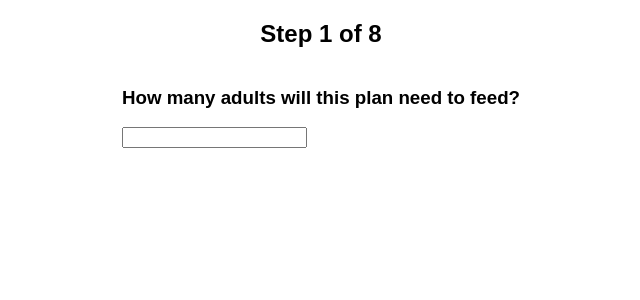
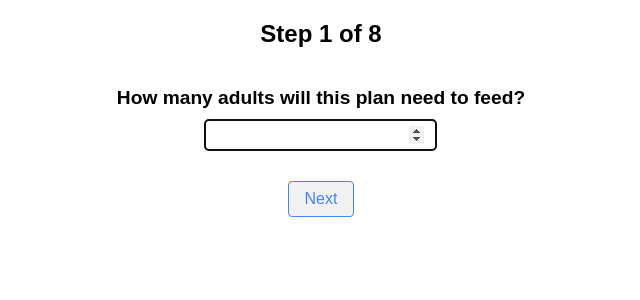
Before and after one commit to martinclason123/ai-grocery-list, a Next.js app: page / in a window 1280 px wide. Both pictures are taken after a click on the button "Get Started". Shown: the top 300 px of the page, without its empty margins (319-959 px from the left). Built offline with nearby package versions, Linux system fonts and the light colour scheme.

Commit message:
First 5 questions

```diff
--- a/components/MultiStepForm.js
+++ b/components/MultiStepForm.js
@@ -33,30 +33,18 @@ const BackButton = styled.button`
 const MultiStepForm = ({ questions, onComplete }) => {
   const [currentStep, setCurrentStep] = useState(0);
   const [values, setValues] = useState(Array(questions.length).fill(null));
-  const [formData, setFormData] = useState({
-    adults: 1,
-    children: 0,
-    store: "",
-    priorities: [],
-    diet: "",
-    allergies: [],
-    days: 1,
-    meals: [],
-  });
 
-  const handleNext = (newValue, shouldMoveNext = true) => {
+  const handleNext = (newValue) => {
     setValues((prevValues) => {
       const newValues = [...prevValues];
       newValues[currentStep] = newValue;
       return newValues;
     });
 
-    if (shouldMoveNext) {
     if (currentStep === questions.length - 1) {
       onComplete(values);
     } else {
       setCurrentStep((prevStep) => prevStep + 1);
-      }
     }
   };
 
@@ -71,19 +59,25 @@ const MultiStepForm = ({ questions, onComplete }) => {
       <StepHeading>
         Step {currentStep + 1} of {questions.length}
       </StepHeading>
-      {currentStep === 3 ? (
-        <CurrentQuestion
-          value={formData.priorities}
-          onNext={(newValue) => handleNext(newValue)}
-          onValueChange={(newValue) => handleNext(newValue, false)}
-        />
-      ) : (
       <CurrentQuestion
         value={values[currentStep]}
-          onChange={(newValue) => handleNext(newValue)}
+        onChange={(newValue) => {
+          setValues((prevValues) => {
+            const newValues = [...prevValues];
+            newValues[currentStep] = newValue;
+            return newValues;
+          });
+        }}
+        onNext={handleNext}
+        onValueChange={(newValue) => {
+          setValues((prevValues) => {
+            const newValues = [...prevValues];
+            newValues[currentStep] = newValue;
+            return newValues;
+          });
+        }}
+        onBack={handleBack}
       />
-      )}
-
       {currentStep > 0 && <BackButton onClick={handleBack}>Back</BackButton>}
     </MultiStepFormContainer>
   );
--- a/components/Question1.js
+++ b/components/Question1.js
@@ -1,6 +1,49 @@
-import React from "react";
+import React, { useEffect, useRef } from "react";
+import styled from "styled-components";
 
-const Question1 = ({ value, onChange }) => {
+const QuestionContainer = styled.div`
+  display: flex;
+  flex-direction: column;
+  align-items: center;
+`;
+
+const QuestionHeading = styled.h3`
+  font-size: 1.2rem;
+  margin-bottom: 10px;
+`;
+
+const StyledInput = styled.input`
+  font-size: 1rem;
+  padding: 6px 12px;
+  border: 1px solid #ccc;
+  border-radius: 4px;
+  margin-bottom: 20px;
+`;
+
+const NextButton = styled.button`
+  font-size: 1rem;
+  padding: 8px 16px;
+  cursor: pointer;
+  background-color: #f1f1f1;
+  color: #4285f4;
+  border: 1px solid #4285f4;
+  border-radius: 4px;
+  margin-top: 10px;
+  transition: background-color 0.3s, color 0.3s;
+
+  &:hover {
+    background-color: #4285f4;
+    color: white;
+  }
+`;
+
+const Question1 = ({ value, onChange, onNext, onBack }) => {
+  const inputRef = useRef();
+
+  useEffect(() => {
+    inputRef.current.focus();
+  }, []);
+
   const handleChange = (e) => {
     const newValue = parseInt(e.target.value, 10);
     if (!isNaN(newValue) && newValue >= 1) {
@@ -10,17 +53,31 @@ const Question1 = ({ value, onChange }) => {
     }
   };
 
+  const handleKeyDown = (e) => {
+    if (e.key === "Enter") {
+      onNext();
+    } else if (e.key === "ArrowRight") {
+      onNext();
+    } else if (e.key === "ArrowLeft") {
+      onBack();
+    }
+  };
+
   return (
-    <div>
-      <h3>How many adults will this plan need to feed?</h3>
-      <input
+    <QuestionContainer onKeyDown={handleKeyDown}>
+      <QuestionHeading>
+        How many adults will this plan need to feed?
+      </QuestionHeading>
+      <StyledInput
+        ref={inputRef}
         type="number"
         min="1"
         step="1"
         value={value}
         onChange={handleChange}
       />
-    </div>
+      <NextButton onClick={onNext}>Next</NextButton>
+    </QuestionContainer>
   );
 };
 
--- a/components/Question2.js
+++ b/components/Question2.js
@@ -1,26 +1,90 @@
-import React from "react";
+import React, { useRef, useEffect } from "react";
+import styled from "styled-components";
 
-const Question2 = ({ value, onChange }) => {
+const QuestionContainer = styled.div`
+  display: flex;
+  flex-direction: column;
+  align-items: center;
+`;
+
+const QuestionHeading = styled.h3`
+  font-size: 1.2rem;
+  margin-bottom: 10px;
+`;
+
+const StyledInput = styled.input`
+  font-size: 1rem;
+  padding: 6px 12px;
+  border: 1px solid #ccc;
+  border-radius: 4px;
+  margin-bottom: 20px;
+`;
+
+const NextButton = styled.button`
+  font-size: 1rem;
+  padding: 8px 16px;
+  cursor: pointer;
+  background-color: #f1f1f1;
+  color: #4285f4;
+  border: 1px solid #4285f4;
+  border-radius: 4px;
+  margin-top: 10px;
+  transition: background-color 0.3s, color 0.3s;
+
+  &:hover {
+    background-color: #4285f4;
+    color: white;
+  }
+`;
+
+const Question2 = ({ value, onChange, onNext, onBack }) => {
+  const inputRef = useRef();
+
+  useEffect(() => {
+    inputRef.current.focus();
+  }, []);
+
   const handleChange = (e) => {
     const newValue = parseInt(e.target.value, 10);
-    if (!isNaN(newValue) && newValue >= 1) {
+    if (!isNaN(newValue) && newValue >= 0) {
       onChange(newValue);
     } else {
       onChange("");
     }
   };
 
+  const handleNext = () => {
+    if (value !== null) {
+      onNext();
+    } else {
+      alert("Please enter a valid number.");
+    }
+  };
+
+  const handleKeyDown = (e) => {
+    if (e.key === "Enter" || e.key === "ArrowRight") {
+      handleNext();
+    } else if (e.key === "ArrowLeft") {
+      onBack();
+    }
+  };
+
   return (
-    <div>
-      <h3>How many children will this plan need to feed?</h3>
-      <input
+    <QuestionContainer>
+      <QuestionHeading>
+        How many children will this plan need to feed?
+      </QuestionHeading>
+      <StyledInput
         type="number"
-        min="1"
+        min="0"
         step="1"
         value={value}
+        ref={inputRef}
         onChange={handleChange}
+        onKeyDown={handleKeyDown}
       />
-    </div>
+      <NextButton onClick={handleNext}>Next</NextButton>
+    </QuestionContainer>
   );
 };
 
--- a/components/Question3.js
+++ b/components/Question3.js
@@ -1,8 +1,63 @@
-import React, { useState } from "react";
+import React, { useState, useRef, useEffect } from "react";
+import styled from "styled-components";
 
-const Question3 = ({ value, onChange }) => {
+const QuestionContainer = styled.div`
+  display: flex;
+  flex-direction: column;
+  align-items: center;
+`;
+
+const QuestionHeading = styled.h3`
+  font-size: 1.2rem;
+  margin-bottom: 10px;
+`;
+
+const StyledInput = styled.input`
+  font-size: 1rem;
+  padding: 6px 12px;
+  border: 1px solid #ccc;
+  border-radius: 4px;
+  margin-bottom: 20px;
+`;
+
+const SuggestedOption = styled.div`
+  cursor: pointer;
+  margin-bottom: 5px;
+  background-color: #f5f5f5;
+  border: 1px solid #e0e0e0;
+  padding: 4px 8px;
+  border-radius: 4px;
+  &:hover {
+    text-decoration: underline;
+  }
+`;
+
+const NextButton = styled.button`
+  font-size: 1rem;
+  padding: 8px 16px;
+  cursor: pointer;
+  background-color: #f1f1f1;
+  color: #4285f4;
+  border: 1px solid #4285f4;
+  border-radius: 4px;
+  margin-top: 10px;
+  transition: background-color 0.3s, color 0.3s;
+
+  &:hover {
+    background-color: #4285f4;
+    color: white;
+  }
+`;
+
+const Question3 = ({ value, onChange, onNext, onBack }) => {
   const [inputValue, setInputValue] = useState(value || "");
   const [suggestedOptions, setSuggestedOptions] = useState([]);
+
+  const inputRef = useRef();
+
+  useEffect(() => {
+    inputRef.current.focus();
+  }, []);
 
   const groceryStores = [
     "Aldi",
@@ -36,21 +91,47 @@ const Question3 = ({ value, onChange }) => {
     onChange(option);
   };
 
+  const handleNext = () => {
+    if (inputValue.length >= 3) {
+      onChange(inputValue);
+      onNext();
+    } else {
+      alert("Please enter at least 3 characters.");
+    }
+  };
+
+  const handleKeyDown = (e) => {
+    if (e.key === "Enter" || e.key === "ArrowRight") {
+      handleNext();
+    } else if (e.key === "ArrowLeft") {
+      onBack();
+    }
+  };
+
   return (
-    <div>
-      <h3>What is the grocery store the shopper will be using?</h3>
-      <input type="text" value={inputValue} onChange={handleInputChange} />
+    <QuestionContainer>
+      <QuestionHeading>
+        What is the grocery store the shopper will be using?
+      </QuestionHeading>
+      <StyledInput
+        type="text"
+        value={inputValue}
+        ref={inputRef}
+        onChange={handleInputChange}
+        onKeyDown={handleKeyDown}
+      />
       <div>
         {suggestedOptions.map((option, index) => (
-          <div key={index} onClick={() => handleOptionClick(option)}>
+          <SuggestedOption
+            key={index}
+            onClick={() => handleOptionClick(option)}
+          >
             {option}
-          </div>
+          </SuggestedOption>
         ))}
       </div>
-      {inputValue.length >= 3 && (
-        <button onClick={() => onChange(inputValue)}>Next</button>
-      )}
-    </div>
+      <NextButton onClick={handleNext}>Next</NextButton>
+    </QuestionContainer>
   );
 };
 
--- a/components/Question4.js
+++ b/components/Question4.js
@@ -1,4 +1,6 @@
 import React from "react";
+import styled from "styled-components";
+import { QuestionContainer, QuestionHeading, NextButton } from "./sharedStyles";
 
 const priorities = [
   "Affordable",
@@ -9,10 +11,20 @@ const priorities = [
   "Easy preparation",
 ];
 
+const CheckboxContainer = styled.div`
+  display: flex;
+  align-items: center;
+  margin-bottom: 10px;
+`;
+
+const StyledCheckbox = styled.input`
+  margin-right: 8px;
+`;
+
 const Question4 = ({ value, onValueChange, onNext }) => {
   const handleChange = (event) => {
     if (event.target.checked) {
-      onValueChange([...value, event.target.value]);
+      onValueChange([...(value || []), event.target.value]);
     } else {
       onValueChange(
         value.filter((priority) => priority !== event.target.value)
@@ -20,15 +32,23 @@ const Question4 = ({ value, onValueChange, onNext }) => {
     }
   };
 
+  const handleReady = () => {
+    if (value && value.length > 0) {
+      onNext(value);
+    } else {
+      alert("Please select at least one priority.");
+    }
+  };
+
   return (
-    <div>
-      <h3>
+    <QuestionContainer>
+      <QuestionHeading>
         What should be prioritized in this meal plan? Choose as many or few as
         you desire.
-      </h3>
+      </QuestionHeading>
       {priorities.map((priority, index) => (
-        <div key={index}>
-          <input
+        <CheckboxContainer key={index}>
+          <StyledCheckbox
             type="checkbox"
             id={`priority-${index}`}
             value={priority}
@@ -36,10 +56,10 @@ const Question4 = ({ value, onValueChange, onNext }) => {
             onChange={handleChange}
           />
           <label htmlFor={`priority-${index}`}>{priority}</label>
-        </div>
+        </CheckboxContainer>
       ))}
-      <button onClick={onNext}>Next</button>
-    </div>
+      <NextButton onClick={handleReady}>Next</NextButton>
+    </QuestionContainer>
   );
 };
 
--- a/components/Question5.js
+++ b/components/Question5.js
@@ -1,8 +1,21 @@
-import React, { useState, useEffect } from "react";
+import React, { useState, useRef, useEffect } from "react";
+import {
+  QuestionContainer,
+  QuestionHeading,
+  StyledInput,
+  SuggestedOption,
+  NextButton,
+} from "./sharedStyles";
 
-const Question5 = ({ value, onChange }) => {
-  const [suggestions, setSuggestions] = useState([]);
-  const [searchText, setSearchText] = useState(value);
+const Question5 = ({ value, onChange, onNext, onBack }) => {
+  const [inputValue, setInputValue] = useState(value || "");
+  const [suggestedOptions, setSuggestedOptions] = useState([]);
+
+  const inputRef = useRef();
+
+  useEffect(() => {
+    inputRef.current.focus();
+  }, []);
 
   const popularDiets = [
     "Keto",
@@ -20,46 +33,64 @@ const Question5 = ({ value, onChange }) => {
     "Flexible Dieting (IIFYM)",
   ];
 
-  useEffect(() => {
-    if (searchText) {
-      const filteredDiets = popularDiets.filter((diet) =>
-        diet.toLowerCase().startsWith(searchText.toLowerCase())
+  const handleInputChange = (event) => {
+    setInputValue(event.target.value);
+    if (event.target.value.length >= 3) {
+      setSuggestedOptions(
+        popularDiets.filter((diet) =>
+          diet.toLowerCase().startsWith(event.target.value.toLowerCase())
+        )
       );
-      setSuggestions(filteredDiets);
     } else {
-      setSuggestions([]);
+      setSuggestedOptions([]);
     }
-  }, [searchText]);
-
-  const handleChange = (e) => {
-    setSearchText(e.target.value);
   };
 
-  const handleSuggestionClick = (suggestion) => {
-    setSearchText(suggestion);
-    onChange(suggestion);
-    setSuggestions([]);
+  const handleOptionClick = (option) => {
+    setInputValue(option);
+    setSuggestedOptions([]);
+    onChange(option);
+  };
+
+  const handleNext = () => {
+    if (inputValue.length >= 3) {
+      onChange(inputValue);
+      onNext();
+    } else {
+      alert("Please enter at least 3 characters.");
+    }
+  };
+
+  const handleKeyDown = (e) => {
+    if (e.key === "Enter" || e.key === "ArrowRight") {
+      handleNext();
+    } else if (e.key === "ArrowLeft") {
+      onBack();
+    }
   };
 
   return (
-    <div>
-      <h3>Are you following any diet plans?</h3>
-      <input
+    <QuestionContainer>
+      <QuestionHeading>Are you following any diet plans?</QuestionHeading>
+      <StyledInput
         type="text"
-        value={searchText}
-        onChange={handleChange}
-        onBlur={() => setSuggestions([])}
+        value={inputValue}
+        ref={inputRef}
+        onChange={handleInputChange}
+        onKeyDown={handleKeyDown}
       />
-      {suggestions.length > 0 && (
-        <ul>
-          {suggestions.map((suggestion, index) => (
-            <li key={index} onClick={() => handleSuggestionClick(suggestion)}>
-              {suggestion}
-            </li>
-          ))}
-        </ul>
-      )}
-    </div>
+      <div>
+        {suggestedOptions.map((option, index) => (
+          <SuggestedOption
+            key={index}
+            onClick={() => handleOptionClick(option)}
+          >
+            {option}
+          </SuggestedOption>
+        ))}
+      </div>
+      <NextButton onClick={handleNext}>Next</NextButton>
+    </QuestionContainer>
   );
 };
 
--- /dev/null
+++ b/components/sharedStyles.js
@@ -0,0 +1,71 @@
+import styled from "styled-components";
+
+export const QuestionContainer = styled.div`
+  display: flex;
+  flex-direction: column;
+  align-items: center;
+`;
+
+export const QuestionHeading = styled.h3`
+  font-size: 1.2rem;
+  margin-bottom: 10px;
+`;
+
+export const NextButton = styled.button`
+  font-size: 1rem;
+  padding: 8px 16px;
+  cursor: pointer;
+  background-color: #f1f1f1;
+  color: #4285f4;
+  border: 1px solid #4285f4;
+  border-radius: 4px;
+  margin-top: 10px;
+  transition: background-color 0.3s, color 0.3s;
+
+  &:hover {
+    background-color: #4285f4;
+    color: white;
+  }
+`;
+
+export const SuggestionsList = styled.ul`
+  list-style-type: none;
+  padding: 0;
+  margin: 10px 0;
+  max-height: 200px;
+  overflow-y: auto;
+  width: 100%;
+  background-color: #f8f8f8;
+  border: 1px solid #ccc;
+  border-radius: 4px;
+  box-shadow: 0 4px 6px rgba(0, 0, 0, 0.1);
+`;
+
+export const SuggestionItem = styled.li`
+  padding: 8px;
+  cursor: pointer;
+
+  &:hover {
+    background-color: #e0e0e0;
+  }
+`;
+
+export const StyledInput = styled.input`
+  font-size: 1rem;
+  padding: 6px 12px;
+  border: 1px solid #ccc;
+  border-radius: 4px;
+  margin-bottom: 20px;
+`;
+
+export const SuggestedOption = styled.div`
+  cursor: pointer;
+  margin-bottom: 5px;
+  background-color: #f5f5f5;
+  border: 1px solid #e0e0e0;
+  padding: 4px 8px;
+  border-radius: 4px;
+  &:hover {
+    text-decoration: underline;
+  }
+`;
```
Lines whose indentation alone changed are shown as unchanged.
